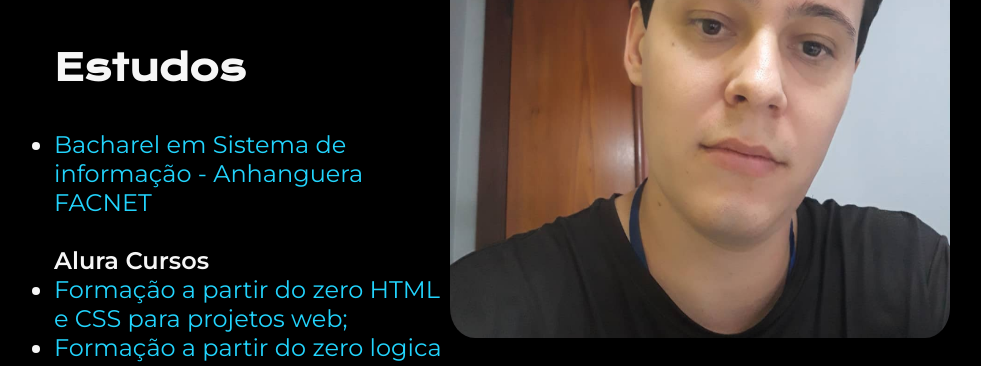
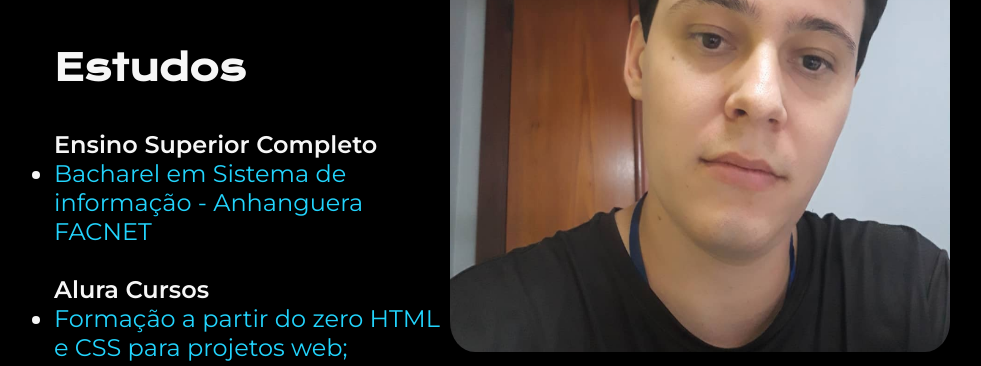
Before and after one commit to johnnyakuma/Johnny-Barbosa, a plain HTML site: page index.html in a window 1280 px wide. Shown: the part 800-1166 px from the top of the page, without its empty margins (138-1119 px from the left). Drawn offline with nearby package versions, Linux system fonts and the light colour scheme.

Commit message:
Update index.html
adição de texto no html

```diff
--- a/index.html
+++ b/index.html
@@ -36,6 +36,7 @@
             <h2 class="apresentacao__conteudo__titulo">Estudos</h2>
             <div class="apresentacao__conteudo__texto">
                 <ul class="apresentacao__conteudo__texto">
+                    <strong>Ensino Superior Completo</strong>
                     <li> <a href="assets/certificado Johnny Bacharel Anhanguera_page-0001.jpg" target="_blank">Bacharel
                             em Sistema de informação - Anhanguera FACNET</a> </li> <br>
                     <strong>Alura Cursos</strong><br>
```
